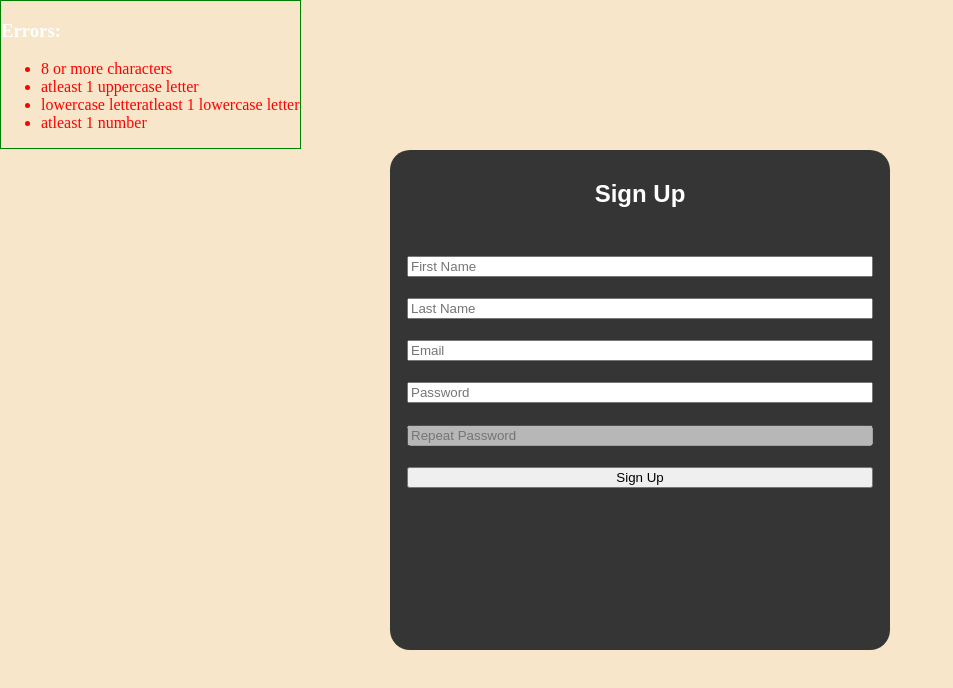
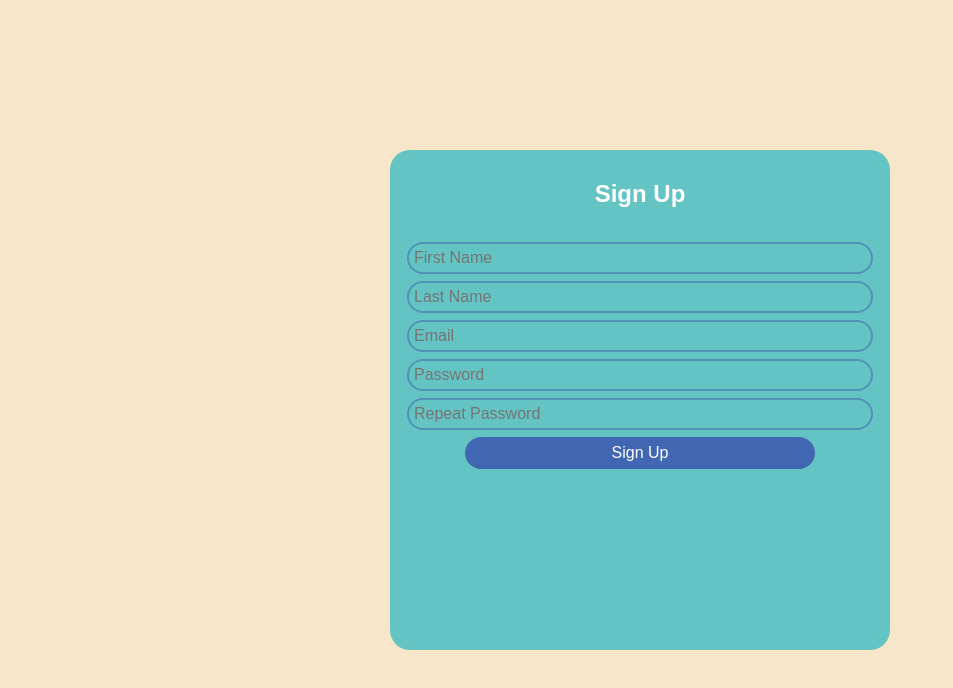
Before and after one commit to JohnEdrickGador/Peacebook, a React (Create React App) app in the folder frontend/: page /signup in a window 1280 px wide. Shown: the top 688 px of the page, without its empty margins (0-953 px from the left). Built offline with nearby package versions, Linux system fonts and the light colour scheme.

Commit message:
updated style of signup page and added redirect after successful signup

```diff
--- a/frontend/src/pages/Login.js
+++ b/frontend/src/pages/Login.js
@@ -48,7 +48,7 @@ export default function Login() {
     return(
         <div className='container'>
             <h2>LOGIN</h2>
-            <form>
+            <form className='login-form'>
                 <input type="text" placeholder="Email" id='l-email'></input>
                 <input type="password" placeholder='Password' id='l-password'></input>
                 <button id='login' onClick={login}>LOGIN</button>
--- a/frontend/src/pages/Signup.js
+++ b/frontend/src/pages/Signup.js
@@ -1,6 +1,9 @@
 import React from 'react';
+import { useNavigate } from 'react-router-dom';
 
 export default function Signup() {
+    //for redirecting
+    const navigate = useNavigate();
     // form validation
     var isFnameValid = false;
     var isLnameValid = false;
@@ -176,7 +179,10 @@ export default function Signup() {
           })
           .then(response => response.json())
           .then(body => {
-            if (body.success) { alert("Successfully saved user"); }
+            if (body.success) {
+              alert("Successfully saved user");
+              navigate("/login")
+            }
             else { alert("Failed to save user"); }
           });
       }
@@ -186,28 +192,38 @@ export default function Signup() {
 
     }
 
+    let passwordFocus = () => {
+      const errorList = document.getElementById('errors-list');
+      errorList.style.opacity = 1;
+    }
+
+    let passwordBlur = () => {
+      const errorList = document.getElementById('errors-list');
+      errorList.style.opacity = 0;
+    }
+
     return (
       <div>
         <div className='signup-container'>
             <h2>Sign Up</h2>
-            <form>
+            <form className='signup-form'>
                 <input type="text" placeholder="First Name" id='fname' required onChange={onChangeFName} ></input>
                 <input type="text" placeholder="Last Name" id='lname' required onChange={onChangeLName} ></input>
                 <input type="text" placeholder="Email" id='s-email' required onChange={onChangeEmail} ></input>
-                <input type="password" placeholder='Password' id='s-password' required onKeyUp={onKeyupPassword}></input>
+                <input type="password" placeholder='Password' id='s-password' required onKeyUp={onKeyupPassword} onFocus={passwordFocus} onBlur={passwordBlur}></input>
                 <input type="password" placeholder='Repeat Password' id='r-password' required onChange={matchPassword} disabled></input>
                 <button id='signup' onClick={signup} type="submit">Sign Up</button>
             </form>
-        </div>
-        <div className='error-div'>
+            <div className='error-div' id='errors-list'>
             <h3>Errors:</h3>
-            <ul id='errors-list'>
+            <ul>
               <li className='invalid' id='char-length'>8 or more characters</li>
               <li className='invalid' id='uppercase'>atleast 1 uppercase letter</li>
               <li className='invalid' id='lowercase'>lowercase letteratleast 1 lowercase letter</li>
               <li className='invalid' id='number'>atleast 1 number</li>
             </ul>
-          </div>
+            </div>
+        </div>
       </div>
 
     )
--- a/frontend/src/styles/login.css
+++ b/frontend/src/styles/login.css
@@ -27,7 +27,7 @@ h2 {
     color: white;
 }
 
-form{
+.login-form{
     display: flex;
     flex-direction: column;
     justify-content: space-between;
--- a/frontend/src/styles/signup.css
+++ b/frontend/src/styles/signup.css
@@ -1,6 +1,6 @@
 .signup-container {
     border-radius: 20px;
-    background-color: #363535;
+    background-color: #64C4C3;
     display: flex;
     flex-direction: column;
     align-items: center;
@@ -18,7 +18,7 @@
     color: white;
 }
 
-form{
+.signup-form{
     display: flex;
     flex-direction: column;
     justify-content: space-evenly;
@@ -28,10 +28,37 @@ form{
     overflow: hidden;
 }
 
+.signup-form input{
+    outline: none;
+    background-color:rgba(0, 0, 0, 0);
+    border: 2px solid #5093B8;
+    border-radius: 30px;
+    color: white;
+    transition: 0.2s all ease-in-out;
+    padding: 5px;
+    font-size: 16px;
+}
+
+#signup {
+    width: 75%;
+    padding: 5px;
+    font-size: 16px;
+    align-self: center;
+    background-color:#4267B2;
+    border: 2px solid rgba(0, 0, 0, 0);
+    border-radius: 30px;
+    color: white;
+    transition: 0.2s all ease-in-out;
+    cursor: pointer;
+}
+
 .error-div{
-    display: inline-block;
+    transition: 0.1s all ease-in-out;
+    border-radius: 10px;
+    padding: 5px;
+    background-color: rgba(248, 212, 158, 0.75);
+    opacity: 0;
     color: white;
-    border: 1px solid green;
 }
 
 .invalid{
@@ -40,3 +67,9 @@ form{
 .valid{
     color:green
 }
+
+/* hover animations */
+#signup:hover {
+    background-color: rgba(0, 0, 0, 0);
+    border: 2px solid #00bb27;
+}
```
